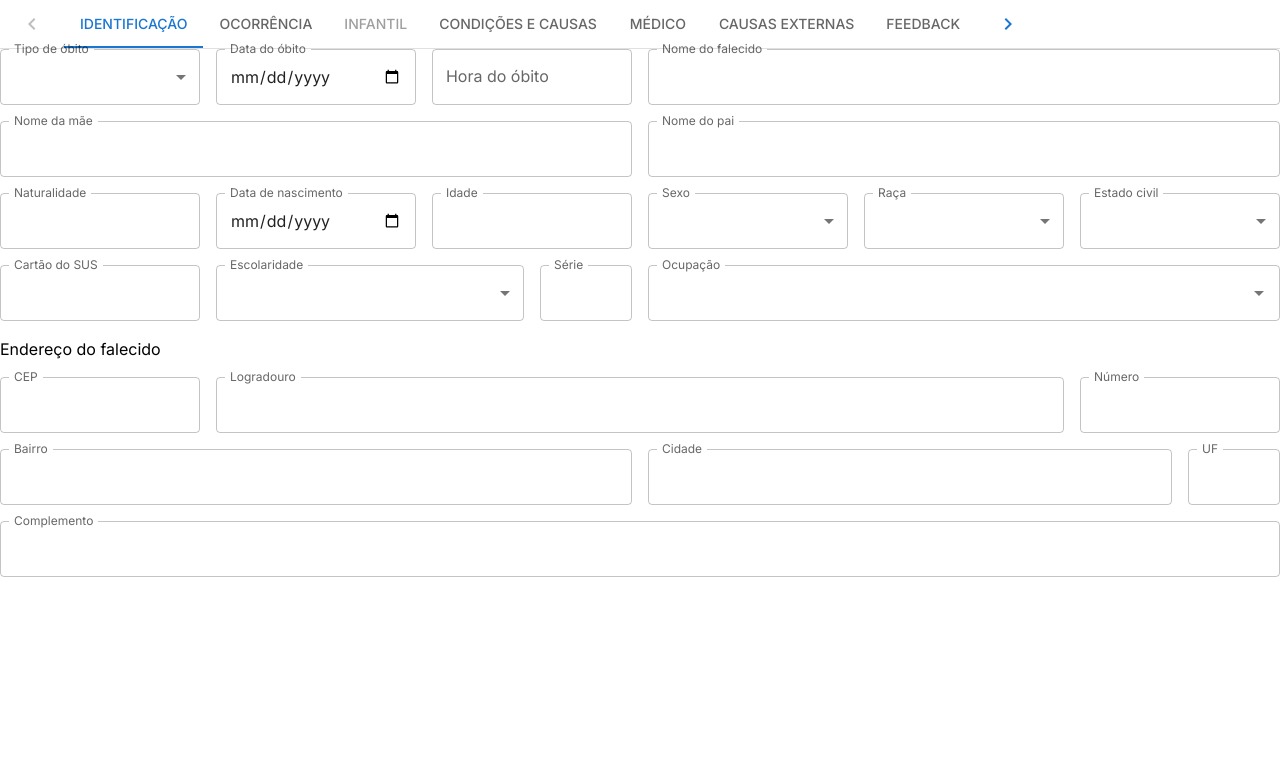
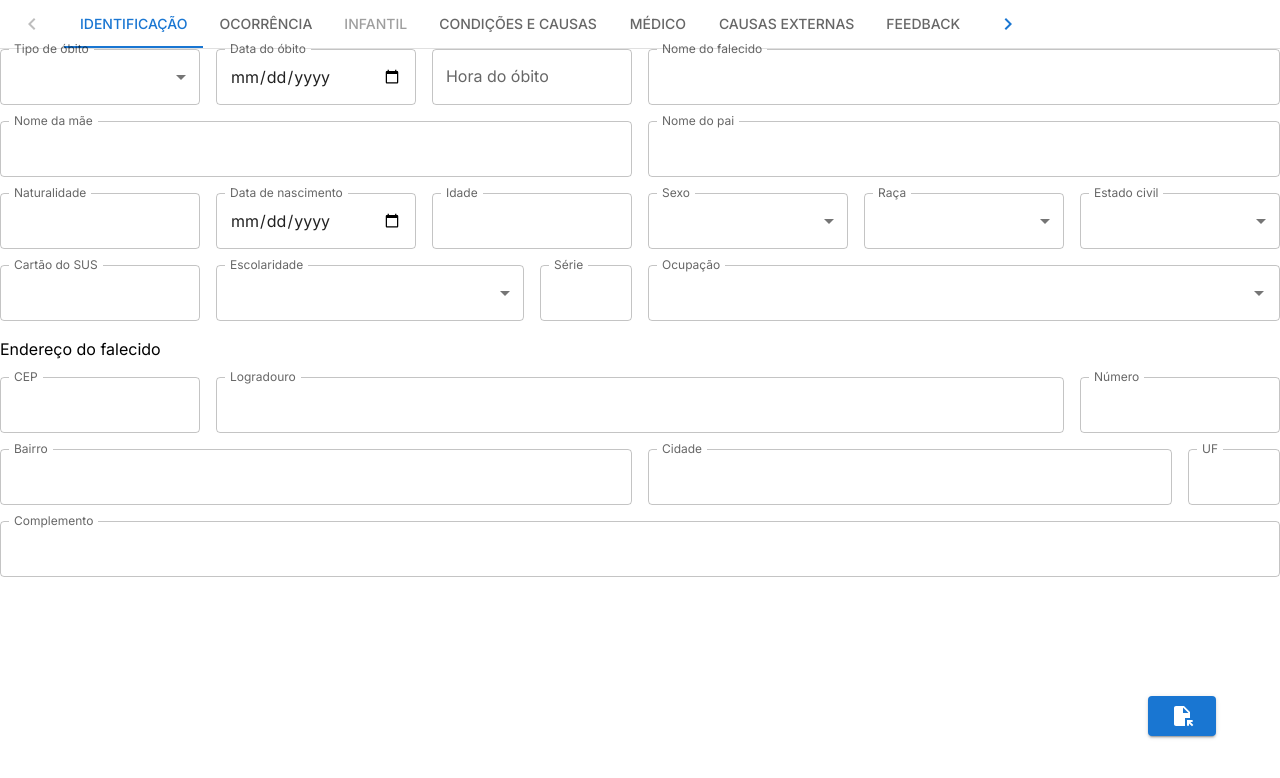
Before and after one commit to Ashlc/atestado-rp, a React (Vite) app: page / in a window 1280 px wide. Shown: the top 778 px of the page. Built offline with nearby package versions, Linux system fonts and the light colour scheme.

Commit message:
:bricks: Merging with development.

```diff
--- a/src/App.tsx
+++ b/src/App.tsx
@@ -1,7 +1,7 @@
 import { FileOpen } from '@mui/icons-material';
 import NavigateBeforeIcon from '@mui/icons-material/NavigateBefore';
 import NavigateNextIcon from '@mui/icons-material/NavigateNext';
-import { Button, Stack } from '@mui/material';
+import { Button, Stack, Tooltip } from '@mui/material';
 import Tab from '@mui/material/Tab';
 import Tabs from '@mui/material/Tabs';
 import { SyntheticEvent, useState } from 'react';
@@ -13,8 +13,8 @@ import Feedback from './pages/Feedback/Feedback';
 import Identification from './pages/Identification/Identification';
 import Infant from './pages/Infant/Infant';
 import Occurence from './pages/Occurence/Occurence';
+import Certificate from './utils/certificate';
 import { isInfant } from './utils/handleAge';
-import Certificate from './utils/certificate';
 
 function App() {
   const cert = new Certificate(null);
@@ -47,7 +47,7 @@ function App() {
   };
 
   return (
-    <div className="w-full min-h-screen">
+    <div className="w-full min-h-screen relative">
       <div className="w-10/12 mx-auto flex flex-col items-center gap-6 py-6">
         <FormProvider {...methods}>
           <form
@@ -86,17 +86,17 @@ function App() {
             <Doctor index={4} value={activeTab} />
             <External index={5} value={activeTab} />
             <Feedback index={6} value={activeTab} />
-            {activeTab === 6 && (
+            <Tooltip title="Gerar D.O." placement="top">
               <Button
                 type="submit"
-                className="mt-4"
+                className="aspect-square !rounded-full"
                 variant="contained"
                 size="large"
-                endIcon={<FileOpen />}
+                sx={{ position: 'absolute', bottom: 64, right: 64 }}
               >
-                Gerar D.O.
+                <FileOpen />
               </Button>
-            )}
+            </Tooltip>
           </form>
         </FormProvider>
       </div>
--- a/src/pages/Feedback/Feedback.tsx
+++ b/src/pages/Feedback/Feedback.tsx
@@ -1,4 +1,4 @@
-import { Divider, Stack } from '@mui/material';
+import { Button, Divider, Stack } from '@mui/material';
 import RatingSelector from '../../components/RatingSelector/RatingSelector';
 
 type Props = {
@@ -24,8 +24,6 @@ const Feedback = ({ value, index, ...other }: Props) => {
     <RatingSelector question={question} index={index} />
   );
 
-  console.log(value, index);
-
   return (
     <div
       role="tabpanel"
@@ -47,6 +45,12 @@ const Feedback = ({ value, index, ...other }: Props) => {
           ))}
         </Stack>
       </Stack>
+      <Button
+        type="submit"
+        className="aspect-square !rounded-full"
+        variant="contained"
+        color="primary"
+      />
     </div>
   );
 };
```
